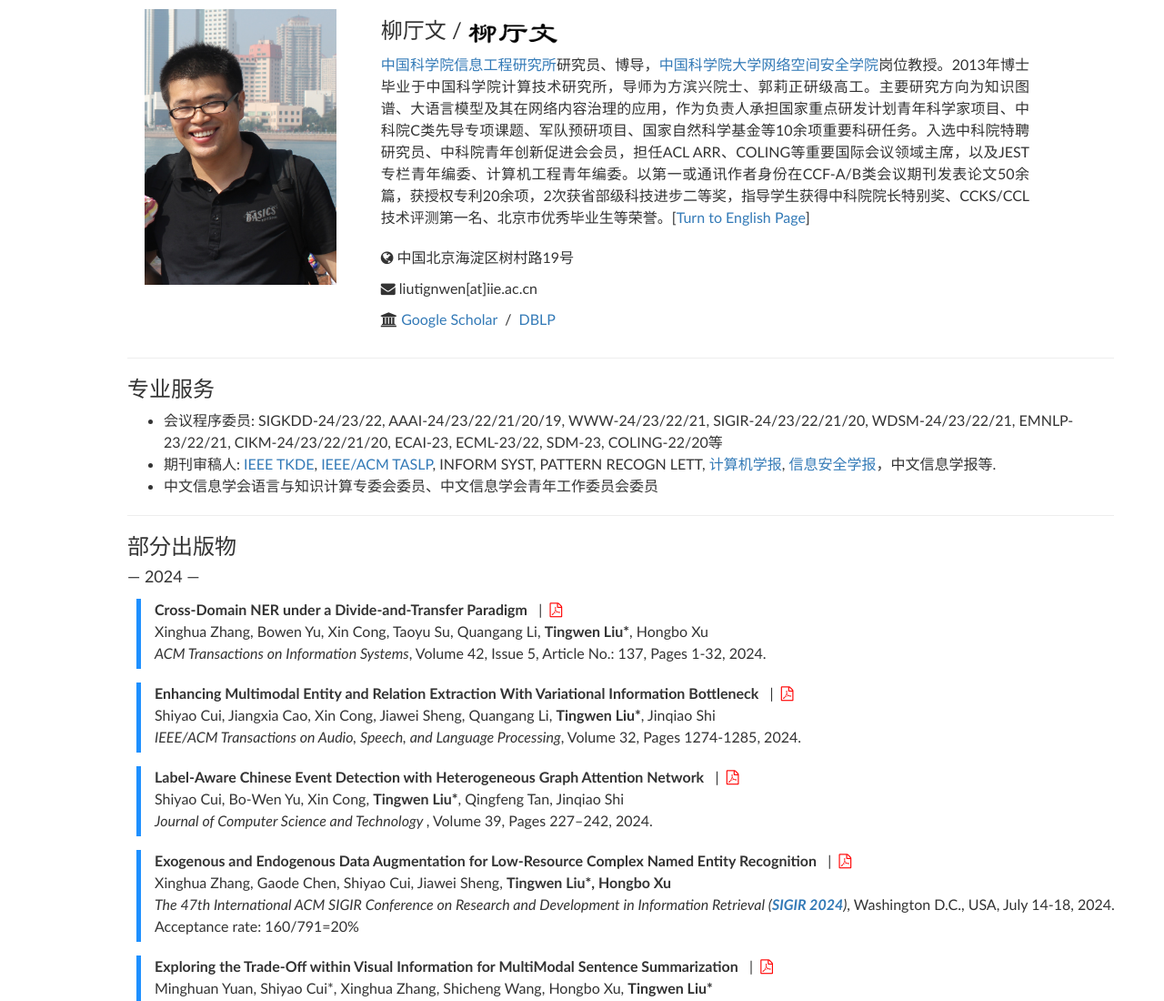
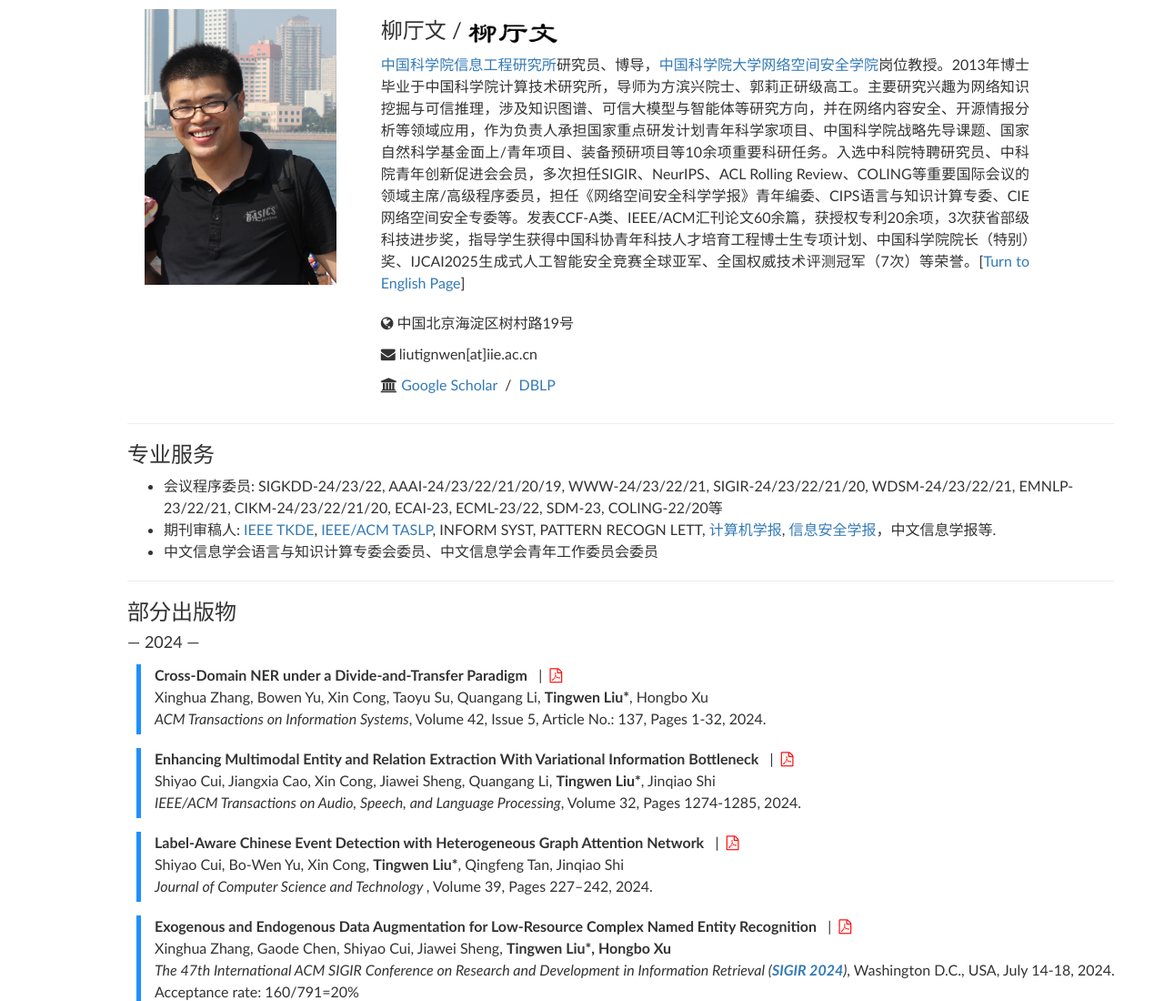
Before and after one commit to kdsec/kdsec.github.io, a plain HTML site: page tingwen_zh.html in a window 1280 px wide. Shown: the top 1100 px of the page at 91% size. Drawn offline with nearby package versions, Linux system fonts and the light colour scheme.

Commit message:
Add files via upload

```diff
--- a/tingwen_zh.html
+++ b/tingwen_zh.html
@@ -58,7 +58,7 @@
                     柳厅文 / <img src="assets/images/name.png" width="14%"/>
                 </h3>
                 <p style="text-align:justify">
-                    <a href="http://www.cas.cn/" target="_blank">中国科学院</a><a href="http://www.iie.ac.cn/" target="_blank">信息工程研究所</a>研究员、博导，<a href="https://www.ucas.ac.cn/" target="_blank">中国科学院大学</a><a href="https://scs.ucas.ac.cn/index.php/zh-cn/" target="_blank">网络空间安全学院</a>岗位教授。2013年博士毕业于中国科学院计算技术研究所，导师为方滨兴院士、郭莉正研级高工。主要研究方向为知识图谱、大语言模型及其在网络内容治理的应用，作为负责人承担国家重点研发计划青年科学家项目、中科院C类先导专项课题、军队预研项目、国家自然科学基金等10余项重要科研任务。入选中科院特聘研究员、中科院青年创新促进会会员，担任ACL ARR、COLING等重要国际会议领域主席，以及JEST专栏青年编委、计算机工程青年编委。以第一或通讯作者身份在CCF-A/B类会议期刊发表论文50余篇，获授权专利20余项，2次获省部级科技进步二等奖，指导学生获得中科院院长特别奖、CCKS/CCL技术评测第一名、北京市优秀毕业生等荣誉。[<a href="index.html" target="_blank">Turn to English Page</a>]
+                    <a href="http://www.cas.cn/" target="_blank">中国科学院</a><a href="http://www.iie.ac.cn/" target="_blank">信息工程研究所</a>研究员、博导，<a href="https://www.ucas.ac.cn/" target="_blank">中国科学院大学</a><a href="https://scs.ucas.ac.cn/index.php/zh-cn/" target="_blank">网络空间安全学院</a>岗位教授。2013年博士毕业于中国科学院计算技术研究所，导师为方滨兴院士、郭莉正研级高工。主要研究兴趣为网络知识挖掘与可信推理，涉及知识图谱、可信大模型与智能体等研究方向，并在网络内容安全、开源情报分析等领域应用，作为负责人承担国家重点研发计划青年科学家项目、中国科学院战略先导课题、国家自然科学基金面上/青年项目、装备预研项目等10余项重要科研任务。入选中科院特聘研究员、中科院青年创新促进会会员，多次担任SIGIR、NeurIPS、ACL Rolling Review、COLING等重要国际会议的领域主席/高级程序委员，担任《网络空间安全科学学报》青年编委、CIPS语言与知识计算专委、CIE网络空间安全专委等。发表CCF-A类、IEEE/ACM汇刊论文60余篇，获授权专利20余项，3次获省部级科技进步奖，指导学生获得中国科协青年科技人才培育工程博士生专项计划、中国科学院院长（特别）奖、IJCAI2025生成式人工智能安全竞赛全球亚军、全国权威技术评测冠军（7次）等荣誉。[<a href="index.html" target="_blank">Turn to English Page</a>]
                 </p>
                 <h3 style="padding-top:-1px"></h3>
                 <p><i class="fa fa-globe"></i>&nbsp;中国北京海淀区树村路19号</p>
```
